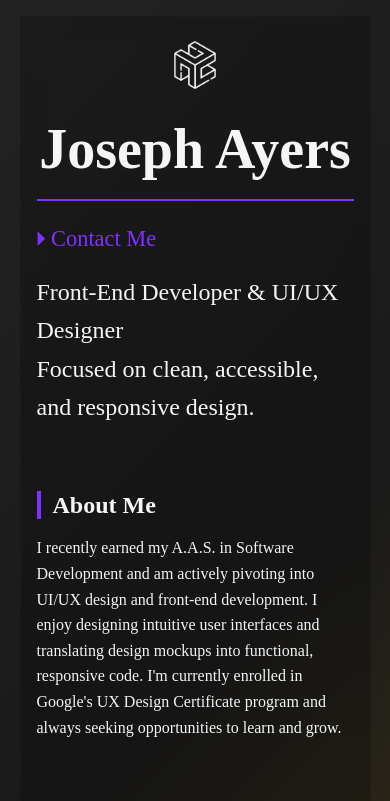
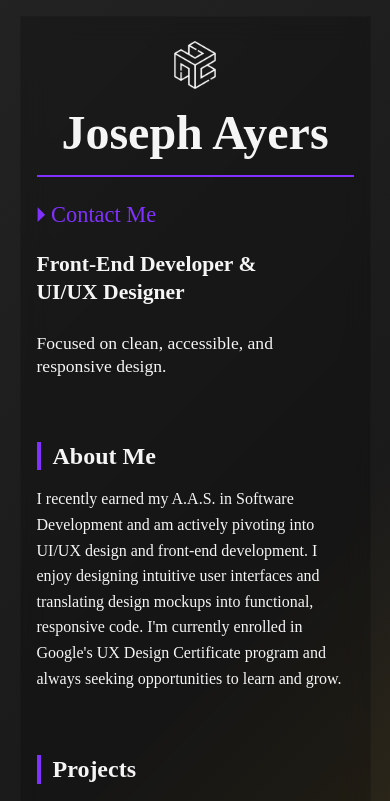
Before and after one commit to jayers14/portfolio, a plain HTML site: page index.html in a window 390 px wide. Shown: the top 801 px of the page. Drawn offline with Linux system fonts and the light colour scheme.

Commit message:
Update 2.5.2

```diff
--- a/index.html
+++ b/index.html
@@ -19,7 +19,7 @@
       </h1>
       <p><a href="mailto:j.ayers.pr@gmail.com" class="cta-link">🞂 Contact Me</a></p>
 
-      <p>Front-End Developer & UI/UX Designer<br />
+      <p class="tagline"> <strong>Front-End Developer & UI/UX Designer</strong><br/>
       Focused on clean, accessible, and responsive design.</p>
     </header>
 
--- a/style.css
+++ b/style.css
@@ -35,6 +35,7 @@ body {
 html {
   scroll-behavior: smooth;
 }
+
 section {
   opacity: 0;
   transform: translateY(30px);
@@ -84,6 +85,21 @@ section:nth-of-type(5) { --delay: 1.8s; }
   to {
     width: 100%;
   }
+}
+
+.tagline {
+  font-size: clamp(1.1rem, 3.5vw, 1.3rem);
+  line-height: 1.3;
+  text-align: left;
+  margin-top: 1rem;
+  font-weight: 500;
+  max-width: 90%;
+}
+.tagline strong {
+  display: block;
+  font-size: 1.35rem;
+  font-weight: 600;
+  margin-bottom: 0.2rem;
 }
 
 header {
@@ -255,7 +271,14 @@ a:hover::after {
   width: 48px;
   height: 48px;
   border-radius: 4px;
-  filter: brightness(0) invert(1);}
+  filter: brightness(0) invert(1);
+  transition: transform 0.4s ease, opacity 0.4s ease;
+}
+
+.site-icon:hover {
+  transform:rotate(360deg);
+  opacity: 0.9;
+}
 
 /* -------------------------------------------------------------- */
 @media screen and (min-width: 1600px) {
@@ -301,10 +324,17 @@ a:hover::after {
     flex-direction: column;
     align-items: center;
     text-align: center;
+    gap: 0.25rem;
+  }
+
+    .title-content span {
+    white-space: nowrap;
+    font-size: clamp(3rem, 8vw, 3.5rem);
   }
 
   .site-icon {
-    margin-bottom: 0.25rem;
+    margin-bottom: 0.1rem;
+    border-radius: 2px;
   }
 
   .section-title {
```
